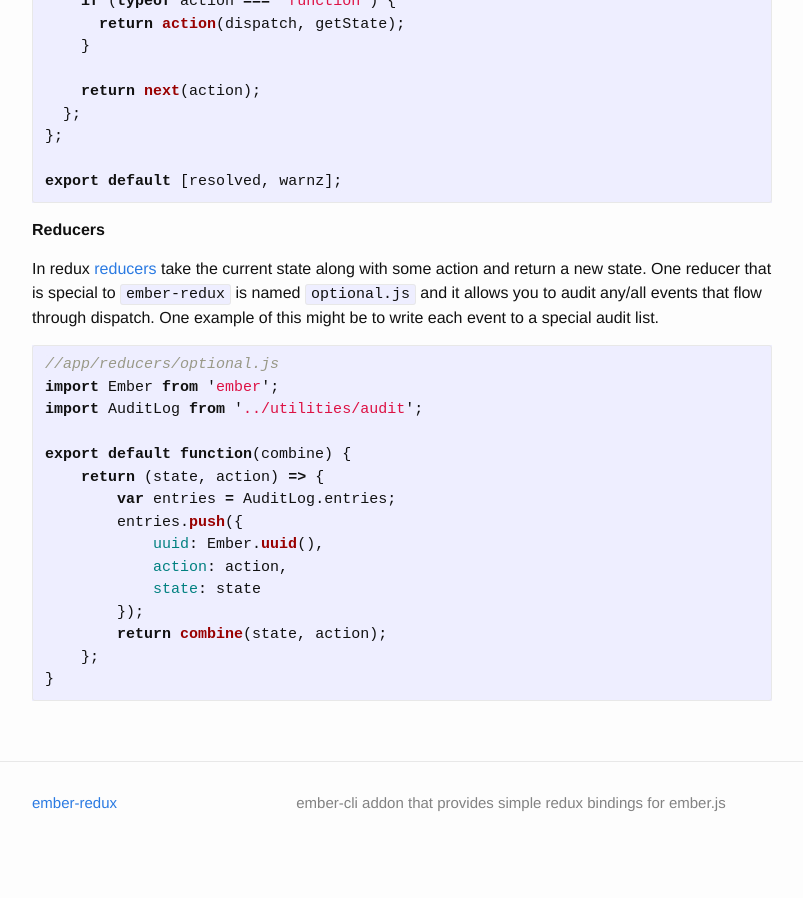
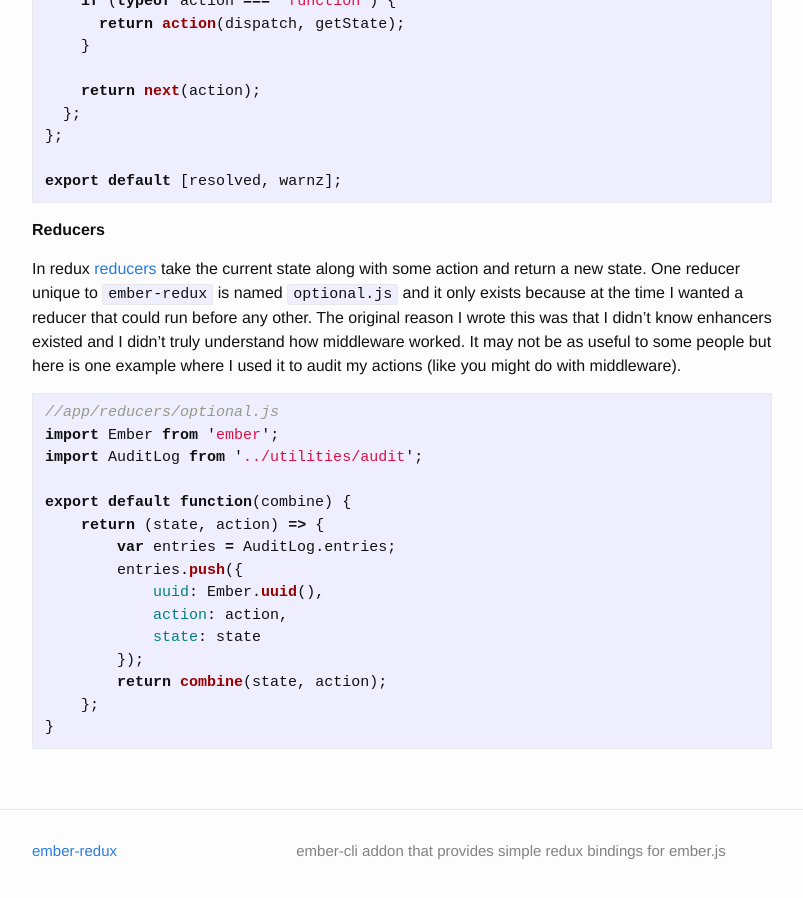
Before and after one commit to ember-redux/ember-redux, a Jekyll site: the page built from econfigure.md, in a window 1280 px wide and 900 px high, scrolled down 872 px. Shown: the whole window, without its empty margins (238-1041 px from the left). Built offline with Jekyll 4.4.1, drawn with Linux system fonts in a browser that asks for light colours; before the commit the page ends 1746 px from its top, so only the background shows below that.

Commit message:
updated optional.js description for people looking at the project docs

````diff
--- a/econfigure.md
+++ b/econfigure.md
@@ -45,7 +45,7 @@ export default [resolved, warnz];
 
 **Reducers**
 
-In redux [reducers][] take the current state along with some action and return a new state. One reducer that is special to `ember-redux` is named `optional.js` and it allows you to audit any/all events that flow through dispatch. One example of this might be to write each event to a special audit list.
+In redux [reducers][] take the current state along with some action and return a new state. One reducer unique to `ember-redux` is named `optional.js` and it only exists because at the time I wanted a reducer that could run before any other. The original reason I wrote this was that I didn't know enhancers existed and I didn't truly understand how middleware worked. It may not be as useful to some people but here is one example where I used it to audit my actions (like you might do with middleware).
 
 ```js
 //app/reducers/optional.js
````
